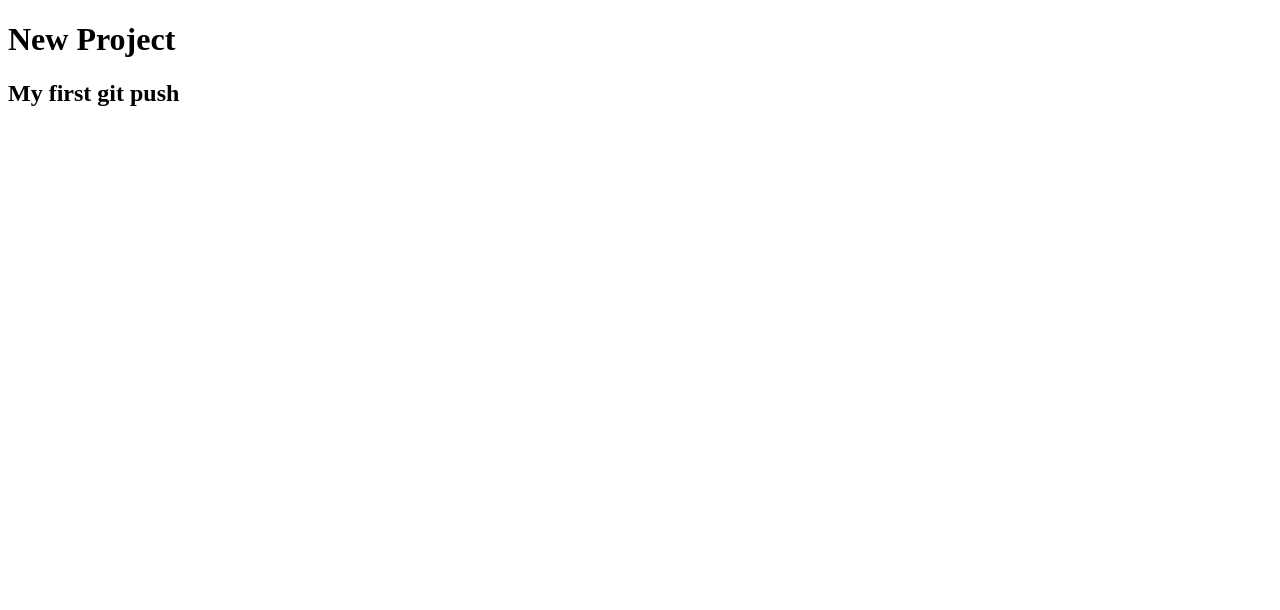
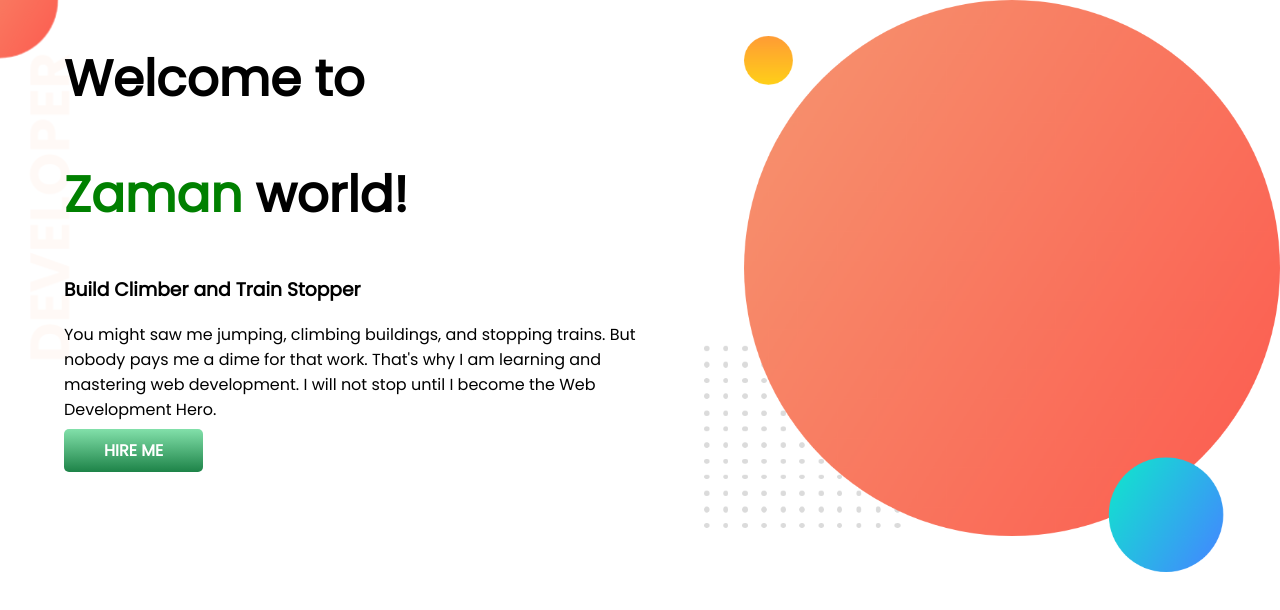
Before and after one commit to mdirfanuzzaman/Developer.protfolio, a plain HTML site: page index.html in a window 1280 px wide. Drawn offline with Linux system fonts and the light colour scheme.

Commit message:
Top Banner

```diff
--- a/index.html
+++ b/index.html
@@ -5,9 +5,25 @@
     <meta http-equiv="X-UA-Compatible" content="IE=edge">
     <meta name="viewport" content="width=device-width, initial-scale=1.0">
     <title>Md.Irfanuzzaman</title>
+    <link rel="preconnect" href="https://fonts.googleapis.com">
+    <link rel="preconnect" href="https://fonts.gstatic.com" crossorigin>
+    <link href="https://fonts.googleapis.com/css2?family=Poppins&display=swap" rel="stylesheet">
+    <link rel="stylesheet" href="style.css">
 </head>
 <body>
-    <h1>New Project</h1>
-    <h2>My first git push</h2>
+    <section class="top-bg">
+        <div class="half-width">
+            <h1>Welcome to</h1>
+            <h1><span class="zaman">Zaman</span> world!</h1>
+            <h3>Build Climber and Train Stopper</h3>
+            <p>You might saw me jumping, climbing buildings, and stopping trains. But nobody pays me a dime for that work. That's why I am learning and mastering web development. I will not stop until I become the Web Development Hero.</p>
+            <a class="hire-button" target="_blank" href="https://www.google.com/">HIRE ME</a>
+        </div>
+
+        <div class="half-width">
+            <img src="images/my-bg.png" alt="">
+        </div>
+    </section>
+
 </body>
 </html>
--- a/style.css
+++ b/style.css
@@ -0,0 +1,35 @@
+body{
+    font-family: 'Poppins', sans-serif;
+    margin: 0;
+}
+h1{
+    font-size: 50px;
+}
+
+.zaman{
+    color: green;
+}
+
+section{
+    display: flex;
+}
+.top-bg{
+    background-image: url(images/top-banner.png);
+    background-repeat: no-repeat;
+}
+.half-width{
+    width: 50%;
+    padding-left: 5%;
+}
+.half-width img{
+    width: 100%;
+}
+
+.hire-button{
+    text-decoration: none;
+    color: white;
+    font-weight: 700;
+    background-image: linear-gradient(#82E0AA, #1D8348);
+    padding: 10px 40px;
+    border-radius: 5px;
+}
```
Also changed, not shown: images/jhankar.png (deleted), images/jhankar2.png (deleted).
